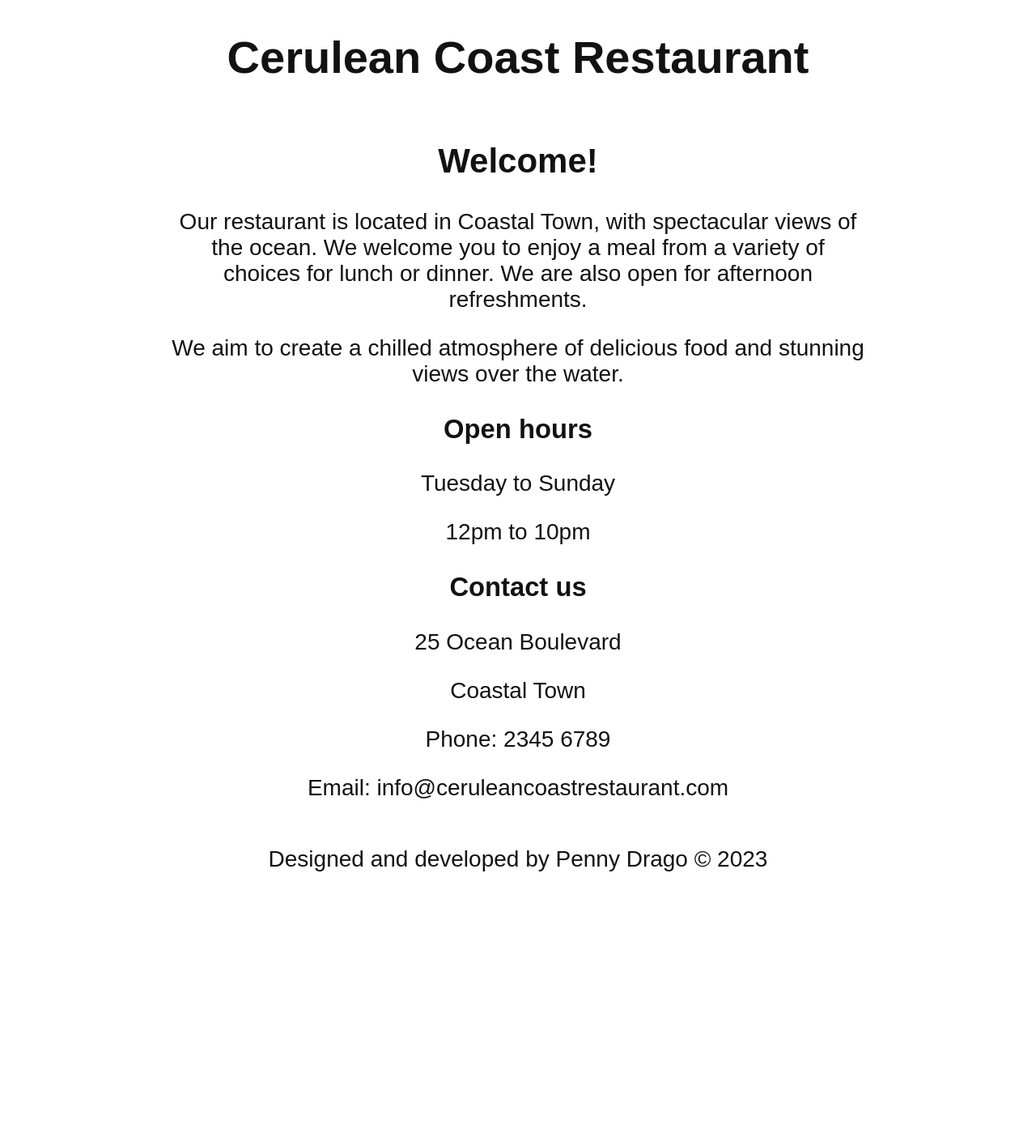
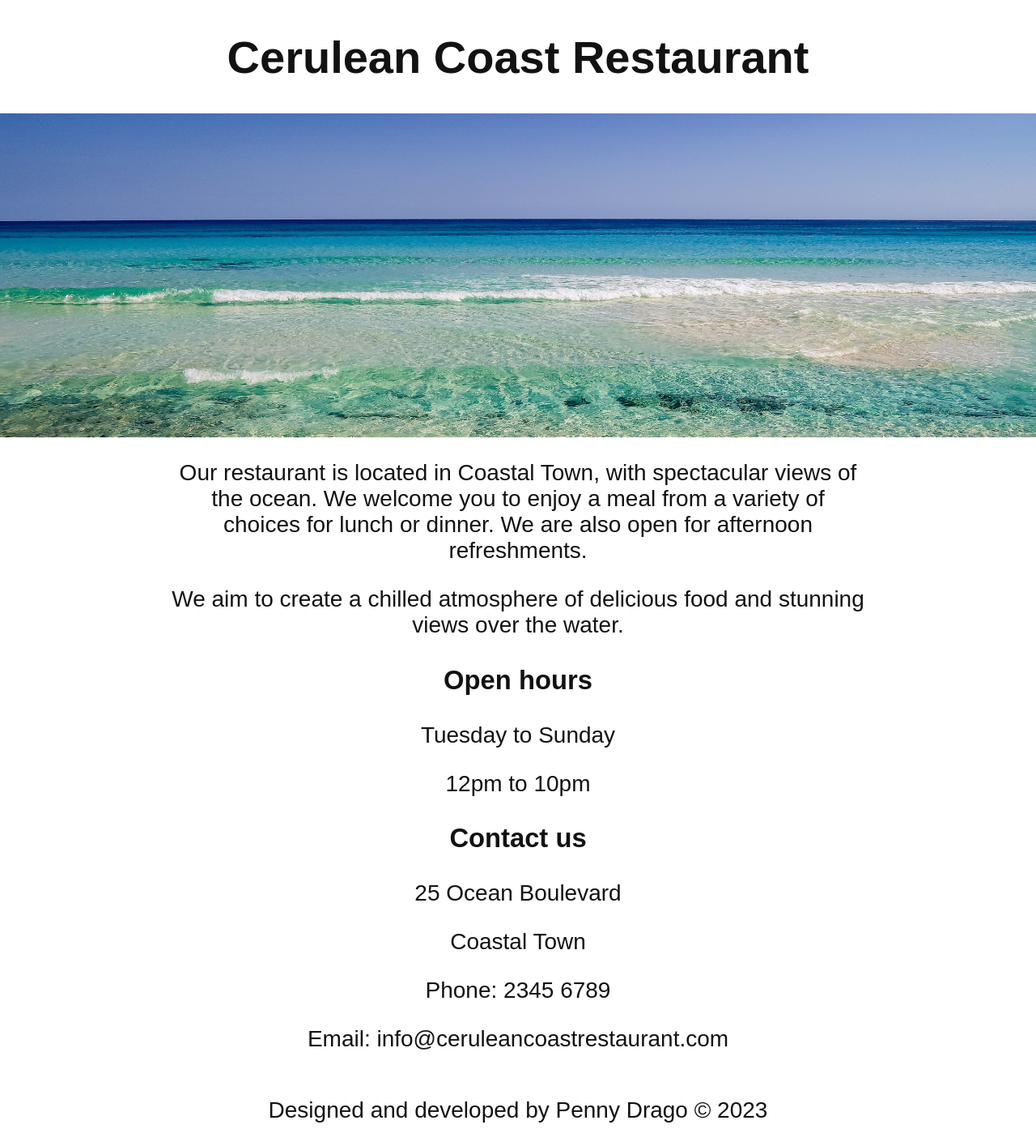
Before and after one commit to pennydrago/cerulean-coast, a React (Create React App) app: page / in a window 1280 px wide. Shown: the whole page at 81% size. Before the commit the page ends 1105 px from the top, so only its background shows below. Built offline with nearby package versions, Linux system fonts and the light colour scheme.

Commit message:
Add banner image and CSS styles

```diff
--- a/src/App.css
+++ b/src/App.css
@@ -9,9 +9,6 @@
   min-height: 100vh;
   display: flex;
   flex-direction: column;
-  width: 67%;
-  max-width: 1200px;
-  margin: 0 auto;
 }
 
 /* Main content styles */
@@ -20,14 +17,18 @@
   flex: 1;
 }
 
+.container {
+  width: 67%;
+  max-width: 1200px;
+  margin: 0 auto;
+}
 
-/* .App-header {
-  background-color: #282c34;
-  min-height: 100vh;
-  display: flex;
-  flex-direction: column;
-  align-items: center;
-  justify-content: center;
-  font-size: calc(10px + 2vmin);
-  color: white;
-} */
+/* Home component styles */
+.banner {
+  background-image: url("./images/fabio-fistarol-vkLv1LP_xCw-unsplash.jpg");
+  background-position: 50% 35%;
+  background-repeat: no-repeat;
+  background-size: cover;
+  padding-top: 25vh;
+  padding-bottom: 25vh;
+}
--- a/src/Bookings.js
+++ b/src/Bookings.js
@@ -3,7 +3,9 @@ import React from "react";
 function Bookings() {
   return (
     <div>
-      <h2>Bookings</h2>
+      <div className="container">
+        <h2>Bookings</h2>
+      </div>
     </div>
   );
 }
--- a/src/Food.js
+++ b/src/Food.js
@@ -3,7 +3,9 @@ import React from "react";
 function Food() {
   return (
     <div>
-      <h2>Food</h2>
+      <div className="container">
+        <h2>Food</h2>
+      </div>
     </div>
   );
 }
--- a/src/Footer.js
+++ b/src/Footer.js
@@ -2,8 +2,10 @@ import React from "react";
 
 function Footer() {
   return (
-    <div class="footer">
-      <p>Designed and developed by Penny Drago &copy; 2023</p>
+    <div>
+      <div className="container">
+        <p>Designed and developed by Penny Drago &copy; 2023</p>
+      </div>
     </div>
   );
 }
--- a/src/Header.js
+++ b/src/Header.js
@@ -3,7 +3,9 @@ import React from "react";
 function Header() {
   return (
     <div>
-      <h1>Cerulean Coast Restaurant</h1>
+      <div className="container">
+        <h1>Cerulean Coast Restaurant</h1>
+      </div>
     </div>
   );
 }
--- a/src/Home.js
+++ b/src/Home.js
@@ -4,8 +4,9 @@ function Home() {
   return (
     <div>
       {/* Banner and about section */}
-      <h2>Welcome!</h2>
-      {/* insert background image */}
+      <div className="banner">
+      </div>
+      <div className="container">
         <p>Our restaurant is located in Coastal Town, with spectacular views of the ocean. We welcome you to enjoy a meal from a variety of choices for lunch or dinner. We are also open for afternoon refreshments.</p>
         <p>We aim to create a chilled atmosphere of delicious food and stunning views over the water.</p>
         {/* Open hours */}
@@ -19,6 +20,7 @@ function Home() {
         <p>Phone: 2345 6789</p>
         <p>Email: info@ceruleancoastrestaurant.com</p>
       </div>
+    </div>
   );
 }
 
```
Also changed, not shown: src/images/fabio-fistarol-vkLv1LP_xCw-unsplash.jpg (added), 1 other file (tests, documents, lock files or other folders). Lines whose indentation alone changed are shown as unchanged.
